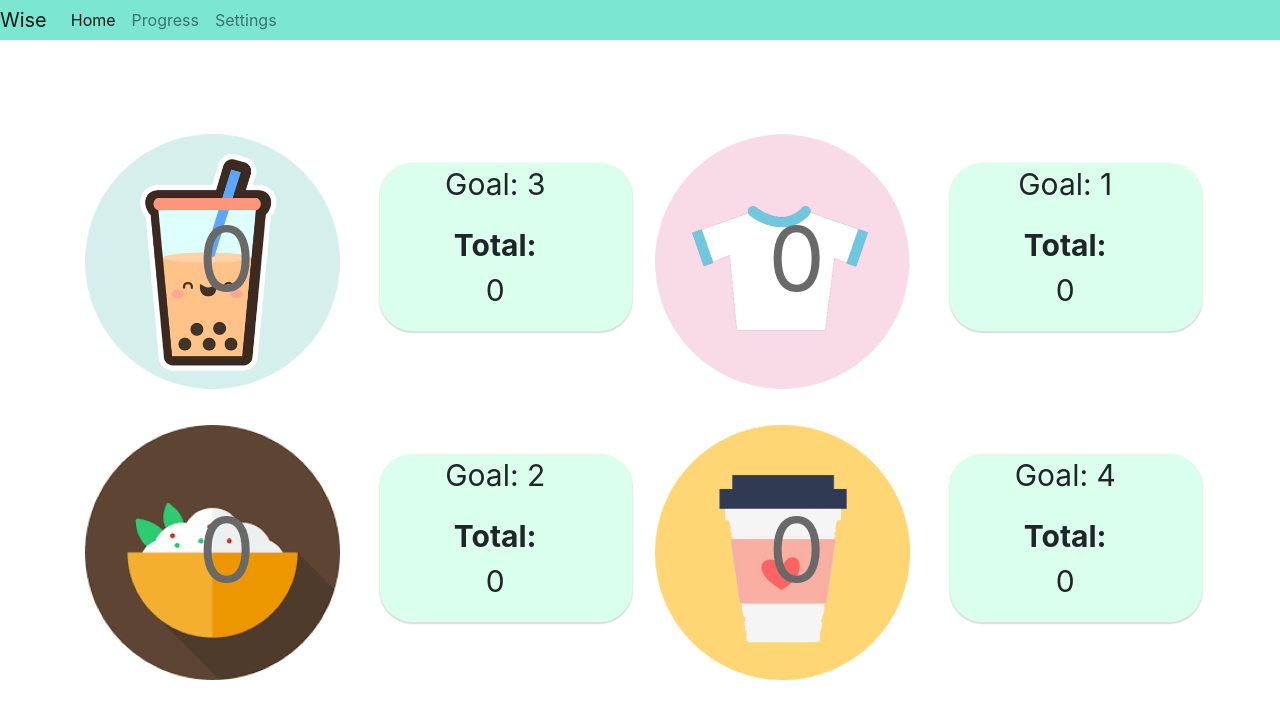
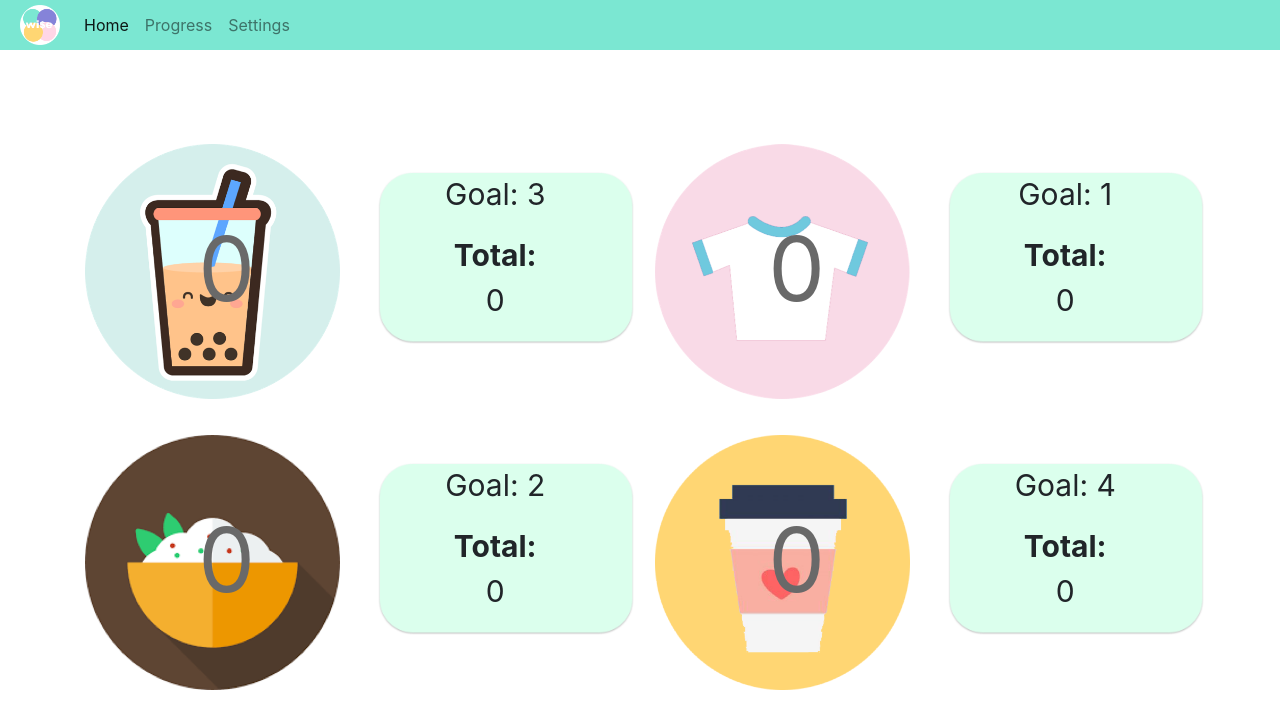
Before and after one commit to emilwang11/SheHacks-, a plain HTML site: page index.html in a window 1280 px wide. Drawn offline with nearby package versions, Linux system fonts and the light colour scheme.

Commit message:
final touches

```diff
--- a/index.html
+++ b/index.html
@@ -6,13 +6,14 @@
         <link rel="stylesheet" href="https://stackpath.bootstrapcdn.com/bootstrap/4.3.1/css/bootstrap.min.css" integrity="sha384-ggOyR0iXCbMQv3Xipma34MD+dH/1fQ784/j6cY/iJTQUOhcWr7x9JvoRxT2MZw1T" crossorigin="anonymous">
         <script src="https://stackpath.bootstrapcdn.com/bootstrap/4.3.1/js/bootstrap.min.js"></script>
         <script src="script.js"></script>
+        <script src="https://code.jquery.com/jquery-3.3.1.slim.min.js"></script>
         <link rel="stylesheet" href="https://stackpath.bootstrapcdn.com/font-awesome/4.7.0/css/font-awesome.min.css">
         </script>
 
     </head>
     <body>
             <nav class="navbar navbar-expand-lg navbar-light">
-                    <a class="navbar-brand" href="#">Wise</a>
+                    <a class="navbar-brand" href="#"> <img src="images\logo.png" ></a>
                     <button class="navbar-toggler" type="button" data-toggle="collapse" data-target="#navbarNav" aria-controls="navbarNav" aria-expanded="false" aria-label="Toggle navigation">
                       <span class="navbar-toggler-icon"></span>
                     </button>
--- a/style.css
+++ b/style.css
@@ -6,6 +6,11 @@
 }
 .container{
     margin-top: 5%;
+}
+.navbar-brand img
+{
+    height: 40px;
+    padding-left: 20px;
 }
 .icon-img{
     width: 100%;
--- a/stylep.css
+++ b/stylep.css
@@ -2,13 +2,18 @@ left {float: left;
 	width: 50%;}
 right {float: right;
 	width: 50%;}
-
-.navbar
+	.navbar
 	{
 		background-color: #7BE7D2;
 		padding: 0 !important;
 		border: 10px black;
 	}
+	.navbar-brand img
+	{
+		height: 40px;
+		padding-left: 20px;
+	}
+
 img{
 	text-align: center;
 	display: block;
```
Also changed, not shown: images/logo.png (added).
